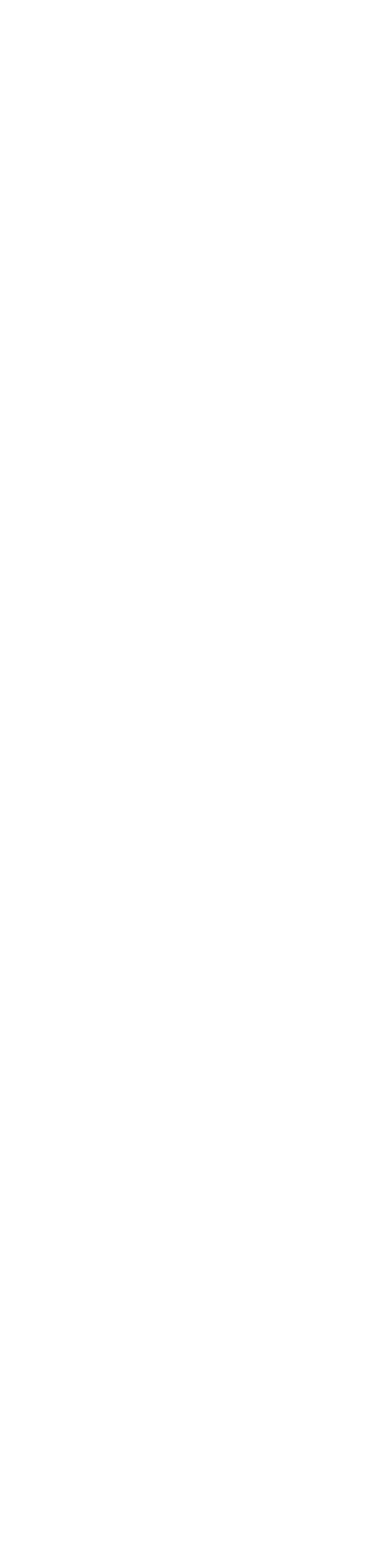
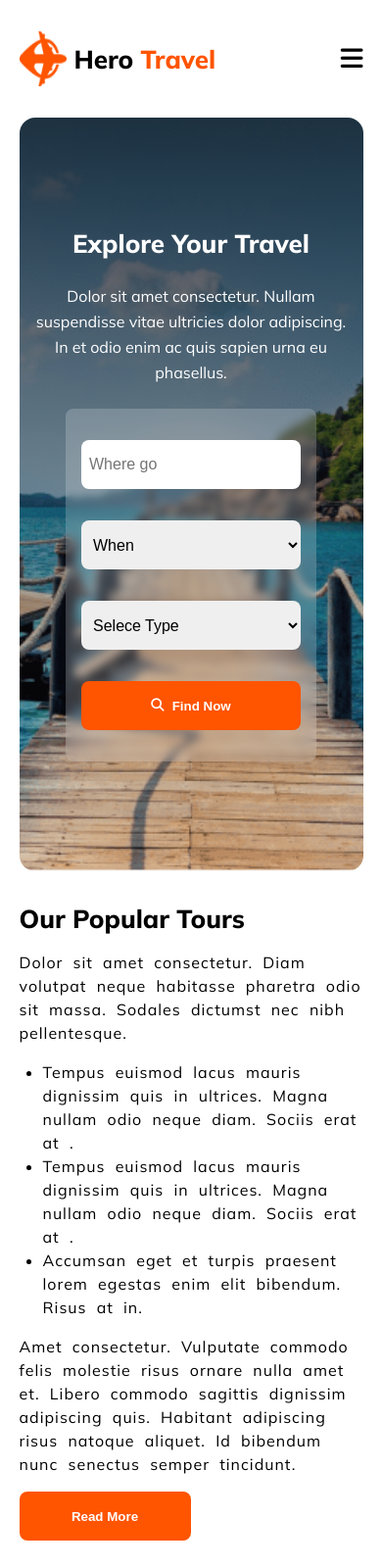
Before and after one commit to Rubayat-Rafi/Travel-Website, a plain HTML site: page index.html in a window 390 px wide. Shown: the top 1600 px of the page at 98% size. Before the commit the page ends 844 px from the top, so only its background shows below. Drawn offline with Linux system fonts and the light colour scheme.

Commit message:
80% work done

```diff
--- a/index.html
+++ b/index.html
@@ -3,9 +3,143 @@
 <head>
     <meta charset="UTF-8">
     <meta name="viewport" content="width=device-width, initial-scale=1.0">
-    <title>Travel Website</title>
+
+    <!-- font awasome link -->
+    <link rel="stylesheet" href="https://cdnjs.cloudflare.com/ajax/libs/font-awesome/6.5.2/css/all.min.css" integrity="sha512-SnH5WK+bZxgPHs44uWIX+LLJAJ9/2PkPKZ5QiAj6Ta86w+fsb2TkcmfRyVX3pBnMFcV7oQPJkl9QevSCWr3W6A==" crossorigin="anonymous" referrerpolicy="no-referrer" />
+
+    <!-- google font link -->
+    <link rel="preconnect" href="https://fonts.googleapis.com">
+    <link rel="preconnect" href="https://fonts.gstatic.com" crossorigin>
+    <link href="https://fonts.googleapis.com/css2?family=Mulish:ital,wght@0,200..1000;1,200..1000&display=swap" rel="stylesheet">
+
+    <!-- css link -->
+     <link rel="stylesheet" href="./style/style.css">
+
+     <title>Travel Website</title>
 </head>
 <body>
 
+    <!--Navbar-->
+    <nav class="navbar container">
+
+        <!--Logo-->
+        <div class="logo">
+            <img src="./Images/Group 40071 (2).png" alt="Logo Icon">
+            <h3>Hero <span class="active">Travel</span></h3>
+        </div>
+
+        <!-- nav option -->
+         <div class="nav-options">
+            <p class="active">Home</p>
+            <p>Packages</p>
+            <p>Testimonial</p>
+            <p>Blog</p>
+            <p>Contacts</p>
+         </div>
+         <div class="bar">
+            <i class="fa-solid fa-bars"></i>
+         </div>
+
+    </nav>
+
+    <!-- banner -->
+     <section class="container explore-your-travel">
+        <div class="explore-container">
+            <h3>Explore Your Travel</h3>
+            <p>Dolor sit amet consectetur. Nullam suspendisse vitae ultricies dolor adipiscing. In et odio enim ac quis sapien urna eu phasellus.</p>
+            <div class="travel-input">
+                <input type="text" placeholder="Where go">
+                <select name="" id="">
+                    <option value="">When</option>
+                </select>
+                <select name="" id="">
+                    <option value="">Selece Type</option>
+                </select>
+                <button class="btn-primary"><i class="fa-solid fa-magnifying-glass"></i>Find Now</button>
+            </div>
+        </div>
+     </section>
+
+     <!-- our popular tour -->
+      <section class="container popular-section">
+        <div class="text-content">
+            <h3>Our Popular Tours</h3>
+            <p>Dolor sit amet consectetur. Diam volutpat neque habitasse pharetra odio sit massa. Sodales dictumst nec nibh pellentesque.</p>
+            <ul>
+                <li>Tempus euismod lacus mauris dignissim quis in ultrices. Magna nullam odio neque diam. Sociis erat at .</li>
+                <li>Tempus euismod lacus mauris dignissim quis in ultrices. Magna nullam odio neque diam. Sociis erat at .</li>
+                <li> Accumsan eget et turpis praesent lorem egestas enim elit bibendum. Risus at in.</li>
+            </ul>
+            <p>Amet consectetur. Vulputate commodo felis molestie risus
+                ornare nulla amet et. Libero commodo sagittis dignissim adipiscing quis. Habitant adipiscing risus natoque aliquet. Id bibendum nunc senectus semper tincidunt. </p>
+              <button class="btn-primary">Read More</button>
+        </div>
+        <div class="image">
+            <img src="./Images/Rectangle 4.png" alt="">
+        </div>
+      </section>
+
+      <!-- your destination -->
+       <section class="container your-destination">
+        <h3>Choose Your Destination</h3>
+        <p>Dolor sit amet consectetur. Diam volutpat neque habitasse pharetra odio sit massa. Sodales dictumst nec nibh pellentesque.</p>
+
+        <div class="row-1">
+            <div class="country-card">
+                <img src="./Images/Rectangle 5.png" alt="">
+                <p class="country">Maldives</p>
+            </div>
+            <div class="country-card">
+                <img src="./Images/Rectangle 8.png" alt="">
+                <p class="country">Indonesia</p>
+            </div>
+        </div>
+
+        <div class="row-2">
+            <div class="country-card">
+                <img src="./Images/Rectangle 5.png" alt="">
+                <p class="country">Maldives</p>
+            </div>
+            <div class="country-card">
+                <img src="./Images/Rectangle 8.png" alt="">
+                <p class="country">Indonesia</p>
+            </div>
+            <div class="country-card">
+                <img src="./Images/Rectangle 8.png" alt="">
+                <p class="country">Indonesia</p>
+            </div>
+        </div>
+
+        <div class="row-3">
+            <div class="country-card">
+                <img src="./Images/Rectangle 5.png" alt="">
+                <p class="country">Maldives</p>
+            </div>
+            <div class="country-card">
+                <img src="./Images/Rectangle 8.png" alt="">
+                <p class="country">Indonesia</p>
+            </div>
+        </div>
+
+       </section>
+
+       <!-- footer -->
+        <footer class="footer-section">
+            <div class="container">
+                <div class="logo">
+                    <img src="./Images/Group 40071 (2).png" alt="Logo Icon">
+                    <h3>Hero <span class="active">Travel</span></h3>
+                </div>
+                <p>Lorem ipsum dolor sit amet consectetur. Nulla sit viverra morbi vitae blandit orci potenti vulputate. Leo erat maecenas vitae elementum ultricies nullam. </p>
+                <div class="social">
+                    <i class="fa-brands fa-facebook-f"></i>
+                    <i class="fa-brands fa-github"></i>
+                    <i class="fa-brands fa-instagram"></i>
+                    <i class="fa-brands fa-x-twitter"></i>
+                </div>
+                <hr>
+                <p>&copy; 2024 All Rights Reserved</p>
+            </div>
+        </footer>
 </body>
 </html>
--- a/style/style.css
+++ b/style/style.css
@@ -0,0 +1,261 @@
+*{
+    margin: 0;
+    padding: 0;
+    box-sizing: border-box;
+}
+body{
+    font-family: "Mulish", sans-serif;
+}
+h3{
+    font-size: 36px;
+    text-align: center;
+    font-weight: 800;
+    line-height: normal;
+}
+li, p{
+    font-size: 18px;
+    font-weight: normal;
+    line-height: normal;
+    text-align: center;
+}
+.active{
+    color: rgb(255, 84, 0);;
+}
+.container{
+    width: 90%;
+    /* max-width: 1440px; */
+    margin: 5rem auto;
+    border-radius: 1rem;
+}
+/* section{
+    margin: 0 auto;
+    max-width: 1200px;
+} */
+.navbar{
+    display: flex;
+    align-items: center;
+    justify-content: space-between;
+}
+.logo {
+    display: flex;
+    align-items: center;
+    width: 280px;
+}
+.logo img{
+    width: 48px;
+    height: 56px;
+    margin-right: 0.5rem;
+}
+.nav-options{
+    display: flex;
+    justify-content: space-evenly;
+    gap: 3rem;
+}
+.nav-options p{
+    cursor: pointer;
+}
+
+
+/* banner */
+.explore-your-travel{
+    border-radius: 16px;
+    background: linear-gradient(180.00deg, rgba(19, 19, 24, 0.8),rgba(19, 19, 24, 0) 100%), url(../Images/Group\ 13\ \(1\)\ \(1\).png);
+    padding: 7rem 0;
+    background-repeat: no-repeat;
+    background-position: center;
+    background-size: cover;
+    display: flex;
+    align-items: center;
+    justify-content: center;
+}
+.explore-container h3{
+    color: #fff;
+    font-weight: 4rem;
+    font-weight: 800;
+}
+.explore-container p{
+    color: #fff;
+    font-weight: 18px;
+    line-height: 26px;
+    width: 676px;
+    padding: 1.5rem 0;
+}
+.travel-input {
+    margin-top: 2rem;
+    border-radius: 8px;
+    background: rgba(255, 255, 255, 0.2);
+    padding: 1rem;
+    display: flex;
+    justify-content: space-around;
+    align-items: center;
+    backdrop-filter: blur(4px);
+}
+input, select{
+    width: 175px;
+    height: 50px;
+    padding: 0 0.5rem;
+    margin: 0 1rem;
+    border-radius: 8px;
+    border: none;
+    cursor: pointer;
+    font-size: 16px;
+}
+.btn-primary{
+    width: 175px;
+    display: flex;
+    justify-content: center;
+    align-items: center;
+    font-weight: 800;
+    gap: 8px;
+    height: 50px;
+    padding: 0.7rem 1.2rem;
+    border: none;
+    border-radius: 8px;
+    background: rgb(255, 84, 0);
+    color: #fff;
+    cursor: pointer;
+    transition:  0.4s ease;
+}
+.btn-primary:hover{
+    transform: scale(0.9);
+}
+
+/* popular section */
+.popular-section{
+    display: grid;
+    grid-template-columns: 1fr 1fr;
+    gap: 3rem;
+}
+.popular-section img{
+    width: 100%;
+    height: 100%;
+}
+.text-content{
+    display: flex;
+    flex-direction: column;
+    row-gap: 1rem;
+    justify-content: space-between;
+}
+.text-content p,
+.text-content li{
+    font-size: 16px;
+    line-height: 24px;
+    word-spacing: 5px;
+    letter-spacing: 1px;
+}
+.text-content li{
+    margin-left: 1.5rem;
+}
+.text-content p,
+.text-content li,
+.text-content h3{
+    text-align: left;
+}
+
+/* your-destination */
+.your-destination img{
+    width: 100%;
+    height: 300px;
+    filter: brightness(70%);
+}
+.row-1{
+    display: grid;
+    grid-template-columns: 1fr 1fr;
+    margin: 1rem 0;
+    gap: 1rem;
+}
+.row-2{
+    display: grid;
+    grid-template-columns: 0.8fr 1fr 0.7fr;
+    margin: 1rem 0;
+    gap: 1rem;
+}
+ .row-3{
+    display: grid;
+    grid-template-columns: 0.75fr 1.25fr;
+    margin: 1rem 0;
+    gap: 1rem;
+ }
+.country-card{
+    position: relative;
+}
+.country{
+    position: absolute;
+    top: 50%;
+    left: 50%;
+    color: #fff;
+    font-size: 28px;
+    font-weight: bold;
+    transform: translate(-50%, -50%);
+}
+
+/* footer section */
+.footer-section{
+    background: rgba(19, 19, 24, 0.05);
+    padding: 2rem 0;
+}
+.footer-section .logo{
+    margin: 2rem auto;
+}
+.social{
+    width: 200px;
+    display: flex;
+    justify-content: space-between;
+    align-items: center;
+    margin: 2rem auto;
+}
+.social i{
+    height: 44px;
+    font-size: 24px;
+
+}
+.footer-section hr{
+    margin: 2rem 0;
+}
+.bar{
+    display: none;
+}
+
+/* responsive design */
+@media screen and (max-width:600px){
+
+    .nav-options{
+        display: none;
+    }
+    .bar{
+        display: block;
+    }
+    h3{
+        font-size: 26px;
+    }
+    .bar i{
+        font-size: 26px;
+    }
+    .container{
+        margin: 2rem auto;
+    }
+    p{
+        font-size: 16px;
+    }
+    .explore-container h3{
+        font-size: 26px;
+    }
+    .explore-container p{
+        margin: 0 auto;
+        max-width: 320px;
+    }
+    .travel-input{
+        flex-direction: column;
+        width: 80%;
+        margin: auto;
+    }
+    .travel-input input,
+    .travel-input select,
+    .travel-input button{
+        width: 100%;
+        margin: 1rem 0;
+    }
+    .popular-section, .row-1, .row-2, .row-3 {
+        grid-template-columns: 1fr;
+    }
+}
```
